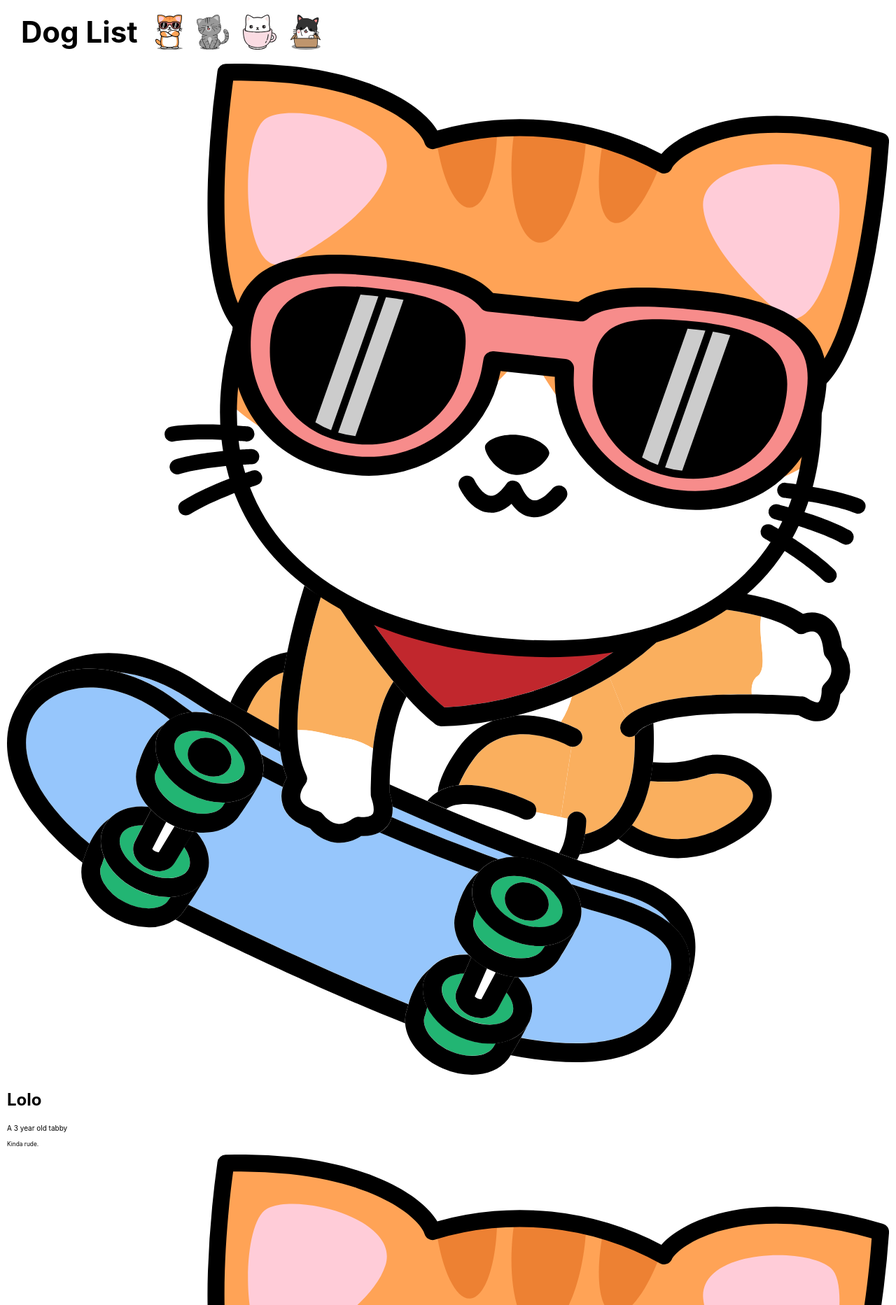
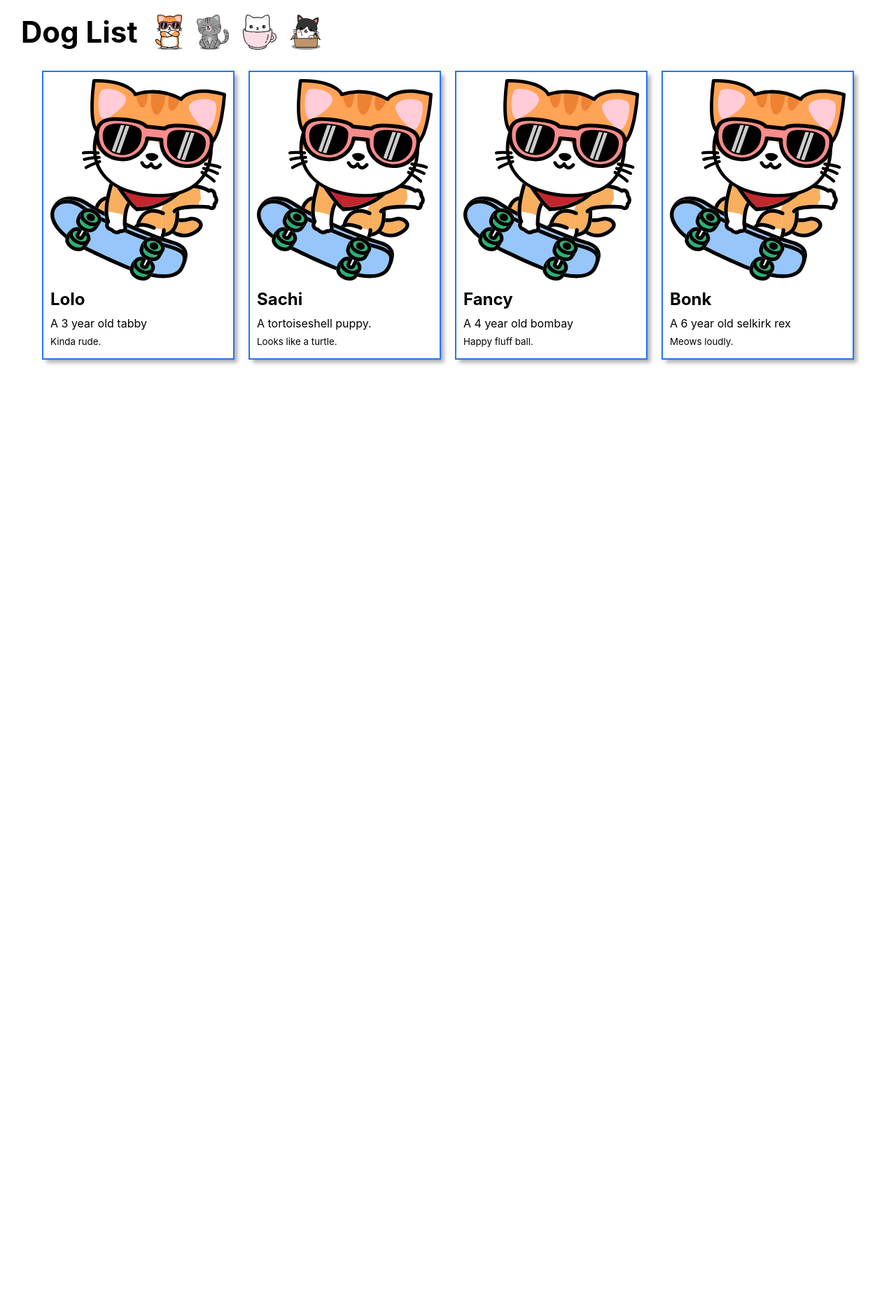
Before and after one commit to imcocokim/dog-collector, a Django app: page /dogs/ in a window 1280 px wide. Shown: the part 55-1920 px from the top of the page at 70% size. After the commit the page ends 576 px from the top, so only its background shows below. Run offline with Django 4.2, Linux system fonts and the light colour scheme.

Commit message:
index css

```diff
--- /dev/null
+++ b/main_app/static/css/dogs/dog-index.css
@@ -0,0 +1,38 @@
+.card-container {
+  padding: 0 30px;
+  display: flex;
+  justify-content: center;
+  flex-wrap: wrap;
+}
+
+.card {
+  width: 275px;
+  margin: 10px;
+  border: var(--borders);
+  box-shadow: var(--card-box-shadow);
+}
+
+.card-content {
+  padding: 10px;
+  width: 100%;
+}
+
+.usr-img {
+  width: 100%;
+  border-radius: var(--card-border-radius);
+}
+
+.card > a {
+  text-decoration: none;
+  color: var(--text-color);
+}
+
+.card h2 {
+  margin: 10px 0;
+  font-size: var(--font-xl);
+}
+
+.card p {
+  margin: 5px 0;
+  font-size: var(--font-reg);
+}
--- a/main_app/templates/dogs/index.html
+++ b/main_app/templates/dogs/index.html
@@ -21,7 +21,7 @@
 
 <section class="card-container">
   {% for dog in dogs %}
-    <div class="class">
+    <div class="card">
       <div class="card-content">
         <div class="card-img-container">
           <img
```
